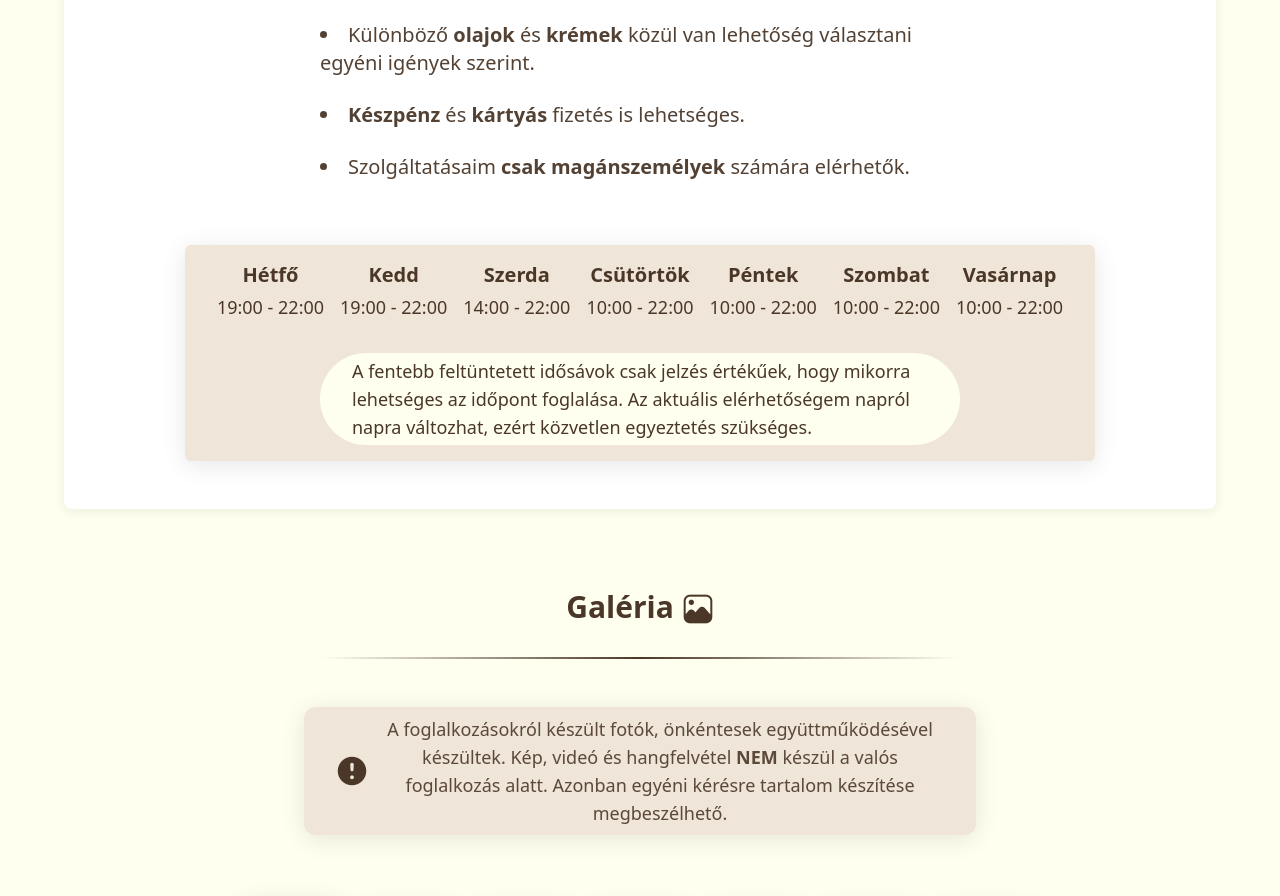
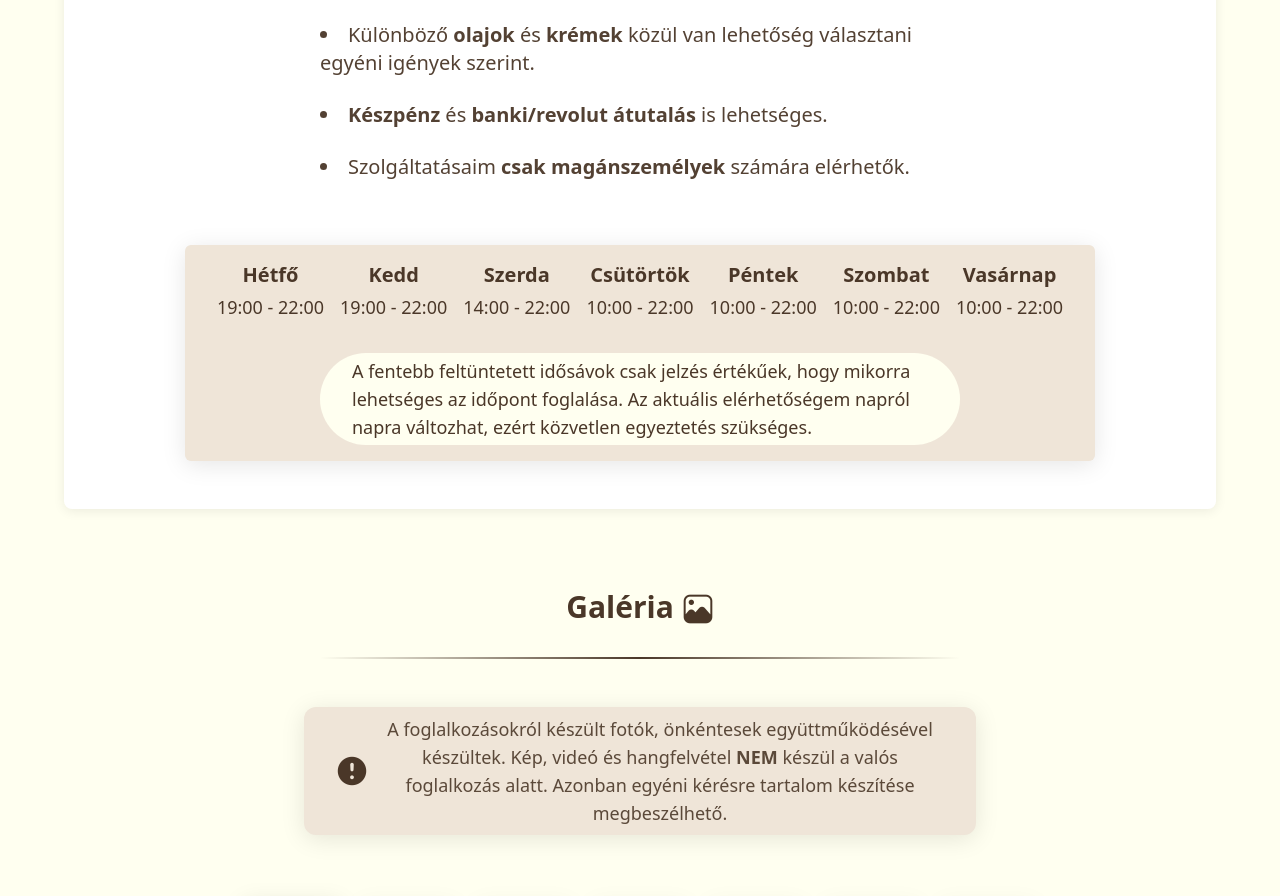
Before and after one commit to FruitBootSoftware/massage_website_static, a website: page hu/index.html in a window 1280 px wide. Shown: the part 2859-3755 px from the top of the page. Drawn offline with Linux system fonts and the light colour scheme; grey boxes are pictures that could not be loaded; files whose address does not match are found by name.

Commit message:
payment update

```diff
--- a/hu/index.html
+++ b/hu/index.html
@@ -338,8 +338,8 @@
                                 szerint.
                             </li>
                             <li><label class="font-semibold">Készpénz</label> és <label
-                                    class="font-semibold">kártyás</label>
-                                fizetés is lehetséges.</li>
+                                    class="font-semibold">banki/revolut átutalás</label>
+                                is lehetséges.</li>
                             <li>Szolgáltatásaim <label class="font-semibold">csak</label> <label
                                     class="font-semibold">magánszemélyek</label> számára elérhetők.</li>
                         </ul>
```
Also changed, not shown: en/index.html (+1 -1 lines).
